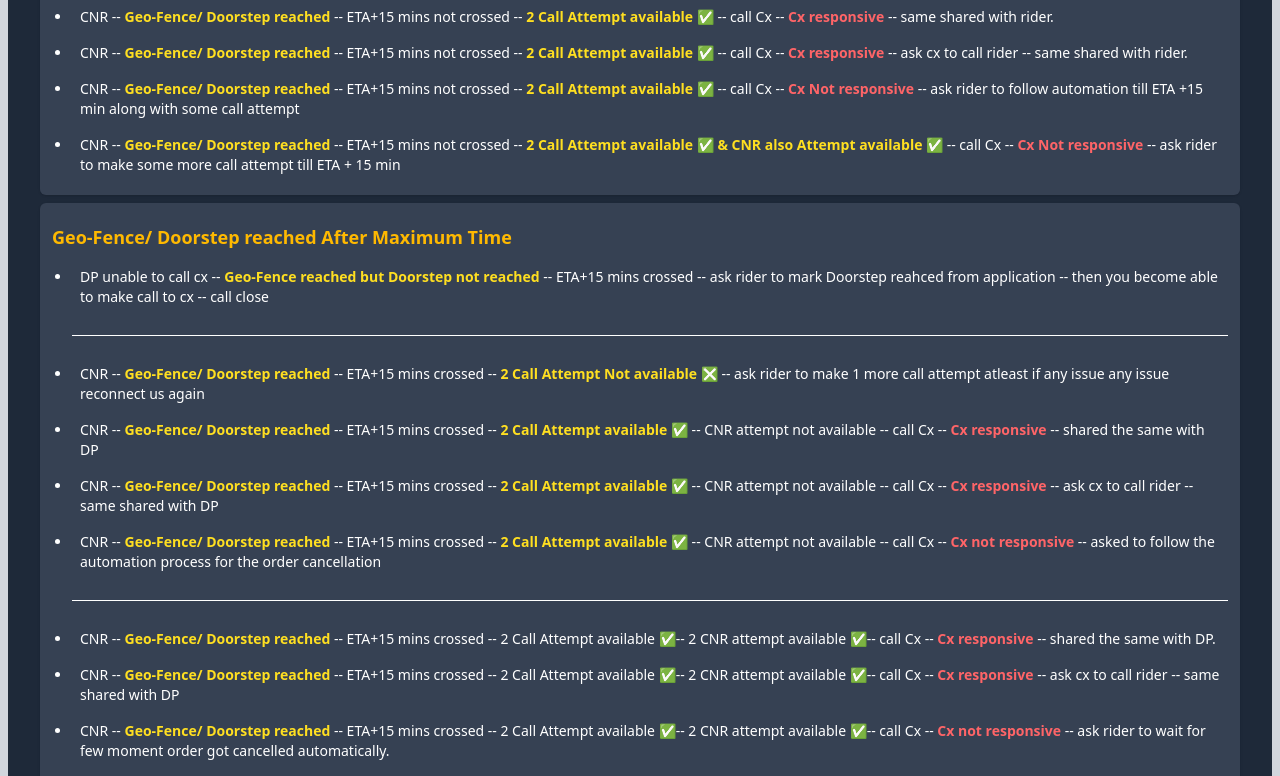
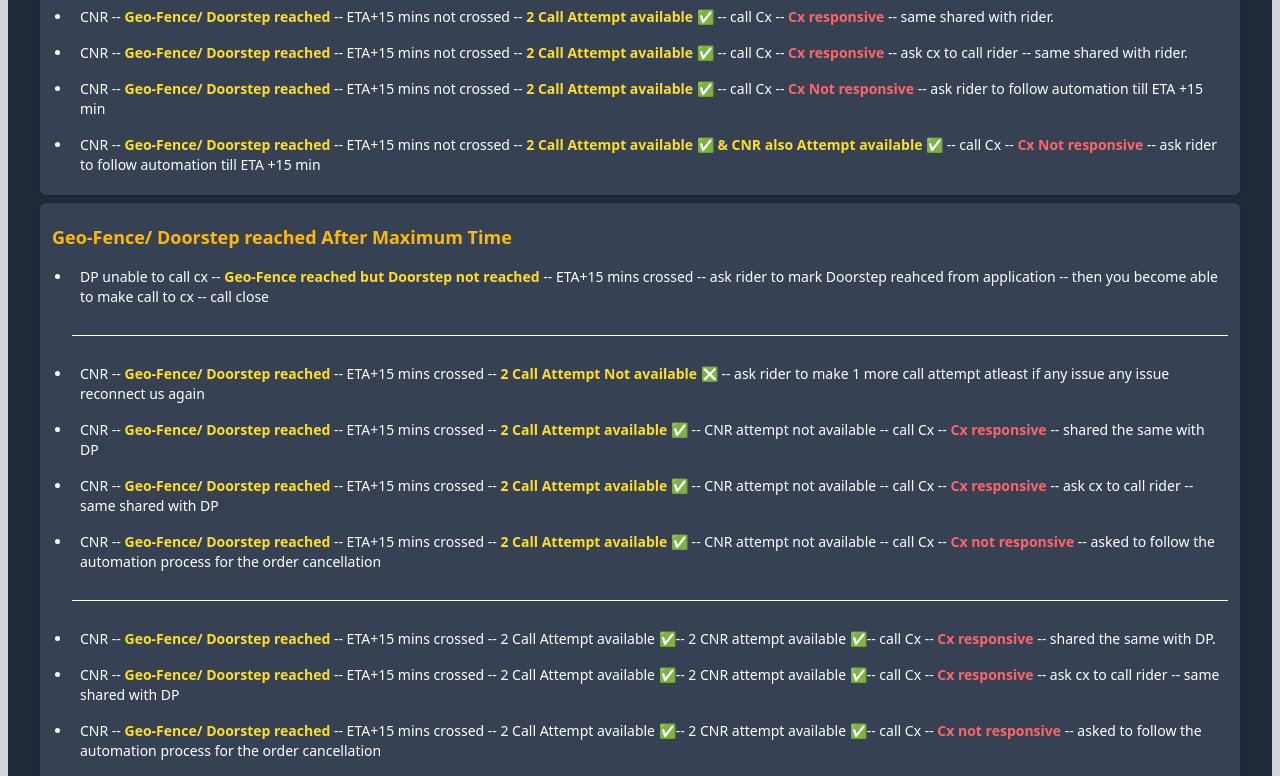
Before and after one commit to Code-with-Sahani/Blinket-DP, a React (Vite) app: page / in a window 1280 px wide. Shown: the part 1080-1856 px from the top of the page. Built offline with nearby package versions, Linux system fonts and the light colour scheme.

Commit message:
Update CNR.jsx

```diff
--- a/src/Components/CNR.jsx
+++ b/src/Components/CNR.jsx
@@ -41,8 +41,8 @@ const CNR = () => {
                         <li className="p-2">CNR -- <strong className="text-yellow-300 font-semibold">Geo-Fence/ Doorstep reached</strong> -- ETA+15 mins not crossed -- <strong className='text-yellow-300 font-semibold'>2 Call Attempt available ✅</strong> -- call Cx -- <strong className='text-red-400 font-semibold'>Cx responsive</strong> -- same shared with rider.</li>
                         <li className="p-2">CNR -- <strong className="text-yellow-300 font-semibold">Geo-Fence/ Doorstep reached</strong> -- ETA+15 mins not crossed -- <strong className='text-yellow-300 font-semibold'>2 Call Attempt available ✅</strong> -- call Cx -- <strong className='text-red-400 font-semibold'>Cx responsive</strong> -- ask cx to call rider -- same shared with rider.</li>
 
-                        <li className="p-2">CNR -- <strong className="text-yellow-300 font-semibold">Geo-Fence/ Doorstep reached</strong> -- ETA+15 mins not crossed -- <strong className='text-yellow-300 font-semibold'>2 Call Attempt available ✅</strong> -- call Cx -- <strong className='text-red-400 font-semibold'>Cx Not responsive</strong> -- ask rider to follow automation till ETA +15 min along with some call attempt </li>
-                        <li className="p-2">CNR -- <strong className="text-yellow-300 font-semibold">Geo-Fence/ Doorstep reached</strong> -- ETA+15 mins not crossed -- <strong className='text-yellow-300 font-semibold'>2 Call Attempt available ✅ & CNR also Attempt available ✅</strong> -- call Cx -- <strong className='text-red-400 font-semibold'>Cx Not responsive</strong> -- ask rider to make some more call attempt till ETA + 15 min</li>
+                        <li className="p-2">CNR -- <strong className="text-yellow-300 font-semibold">Geo-Fence/ Doorstep reached</strong> -- ETA+15 mins not crossed -- <strong className='text-yellow-300 font-semibold'>2 Call Attempt available ✅</strong> -- call Cx -- <strong className='text-red-400 font-semibold'>Cx Not responsive</strong> -- ask rider to follow automation till ETA +15 min</li>
+                        <li className="p-2">CNR -- <strong className="text-yellow-300 font-semibold">Geo-Fence/ Doorstep reached</strong> -- ETA+15 mins not crossed -- <strong className='text-yellow-300 font-semibold'>2 Call Attempt available ✅ & CNR also Attempt available ✅</strong> -- call Cx -- <strong className='text-red-400 font-semibold'>Cx Not responsive</strong> -- ask rider to follow automation till ETA +15 min</li>
 
                     </ul>
                 </div>
@@ -71,7 +71,7 @@ const CNR = () => {
 
                         <li className="p-2">CNR -- <strong className="text-yellow-300 font-semibold">Geo-Fence/ Doorstep reached</strong> -- ETA+15 mins crossed -- 2 Call Attempt available ✅-- 2 CNR attempt available ✅-- call Cx -- <strong className='text-red-400 font-semibold'>Cx responsive</strong> -- ask cx to call rider -- same shared with DP</li>
 
-                        <li className="p-2">CNR -- <strong className="text-yellow-300 font-semibold">Geo-Fence/ Doorstep reached</strong> -- ETA+15 mins crossed -- 2 Call Attempt available ✅-- 2 CNR attempt available ✅-- call Cx -- <strong className='text-red-400 font-semibold'>Cx not responsive</strong> -- ask rider to wait for few moment order got cancelled automatically. </li>
+                        <li className="p-2">CNR -- <strong className="text-yellow-300 font-semibold">Geo-Fence/ Doorstep reached</strong> -- ETA+15 mins crossed -- 2 Call Attempt available ✅-- 2 CNR attempt available ✅-- call Cx -- <strong className='text-red-400 font-semibold'>Cx not responsive</strong> -- asked to follow the automation process for the order cancellation </li>
 
                         <div className="text-sm border border-green-400 mb-4 mt-2 p-2">
 
```
